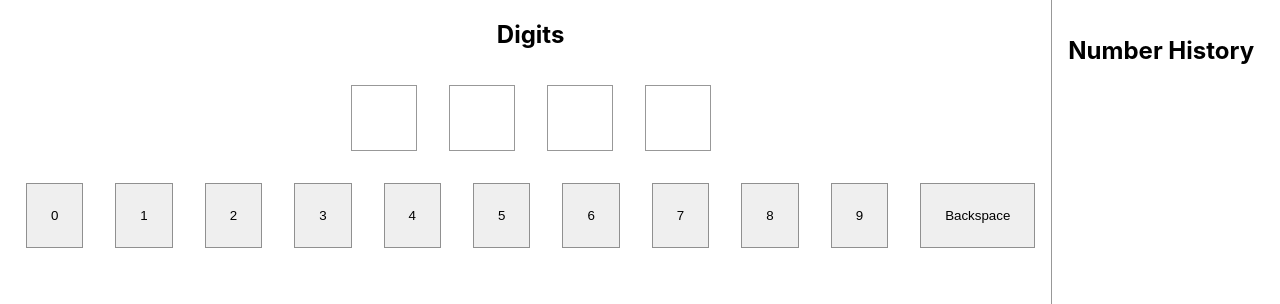
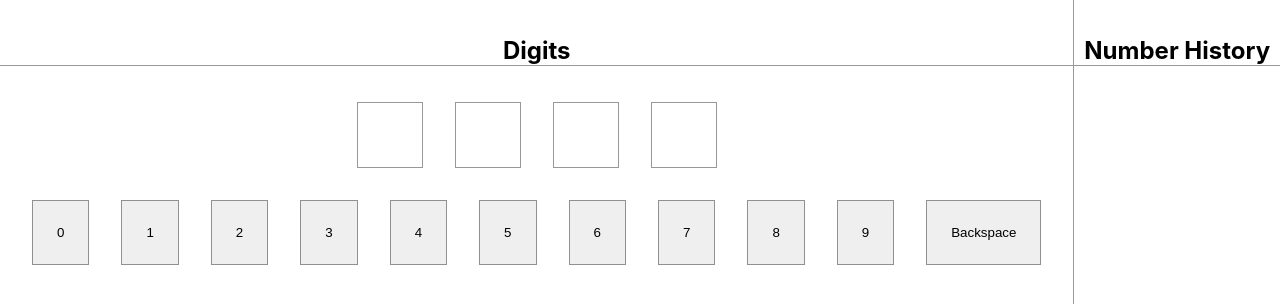
Before and after one commit to pravinbashyal/digits, a React (Create React App) app: page / in a window 1280 px wide. Shown: the top 304 px of the page. Built offline with nearby package versions, Linux system fonts and the light colour scheme.

Commit message:
style a bit

```diff
--- a/src/App.tsx
+++ b/src/App.tsx
@@ -5,6 +5,7 @@ import { NumberDisplaySection } from "./NumberDisplaySection";
 import { NumberInputSection } from "./NumberInputSection";
 import { useKeyboardListeners } from "./useKeyboardListeners";
 import { useNumberLog } from "./useNumberLog";
+import { borderStyle } from "./styles";
 
 export const digits = [0, 1, 2, 3, 4, 5, 6, 7, 8, 9].map((num) => String(num));
 
@@ -36,8 +37,26 @@ export default function App() {
         height: "100vh",
       }}
     >
-      <main>
-        <h1>Digits</h1>
+      <main
+        style={{
+          padding: "1rem",
+          display: "flex",
+          flex: "8",
+          flexDirection: "column",
+          justifyContent: "center",
+          alignItems: "center",
+        }}
+      >
+        <h1
+          style={{
+            borderBottom: borderStyle,
+            width: "calc(100% + 2rem)",
+            marginLeft: "-1rem",
+            marginRight: "-1rem",
+          }}
+        >
+          Digits
+        </h1>
         <NumberDisplaySection numbers={splittedNumber}></NumberDisplaySection>
         <NumberInputSection
           addDigitToNumber={addDigitToNumber}
@@ -47,11 +66,21 @@ export default function App() {
       <aside
         style={{
           padding: "1rem",
+          borderLeft: borderStyle,
           height: "100%",
-          borderLeft: "1px solid rgba(50,50,50,0.5)",
+          flex: "2",
         }}
       >
-        <h2>Number History</h2>
+        <h2
+          style={{
+            borderBottom: borderStyle,
+            marginLeft: "-1rem",
+            marginRight: "-1rem",
+          }}
+        >
+          Number History
+        </h2>
+        <section>
           {numberLog.map((aNumber, index) => (
             <ul>
               <li key={index}>
@@ -59,6 +88,7 @@ export default function App() {
               </li>
             </ul>
           ))}
+        </section>
       </aside>
     </section>
   );
--- a/src/NumberDisplaySection.tsx
+++ b/src/NumberDisplaySection.tsx
@@ -1,4 +1,5 @@
 import React from "react";
+import { borderStyle } from "./styles";
 
 export const NumberDisplaySection = ({ numbers }: { numbers: string[] }) => {
   return (
@@ -25,7 +26,7 @@ const NumberItem = ({ digit }: { digit: string }) => {
         width: "2rem",
         padding: "1rem",
         margin: "1rem",
-        border: "1px solid rgba(50,50,50,0.5)",
+        border: borderStyle,
         display: "flex",
         alignItems: "center",
         justifyContent: "center",
--- a/src/NumberInputSection.tsx
+++ b/src/NumberInputSection.tsx
@@ -1,5 +1,6 @@
 import React, { DOMAttributes, memo } from "react";
 import { digits } from "./App";
+import { borderStyle } from "./styles";
 
 export const NumberInputSection = memo(
   ({
@@ -43,7 +44,7 @@ const ADigitInput: React.FC<ADigitInputProps> = memo(({ digit, onClick }) => {
       style={{
         padding: "1.5rem",
         margin: "1rem",
-        border: "1px solid rgba(50,50,50,0.5)",
+        border: borderStyle,
         display: "flex",
         alignItems: "center",
         justifyContent: "center",
--- /dev/null
+++ b/src/styles.tsx
@@ -0,0 +1 @@
+export const borderStyle = "1px solid rgba(50,50,50,0.5)";
```
Lines whose indentation alone changed are shown as unchanged.
